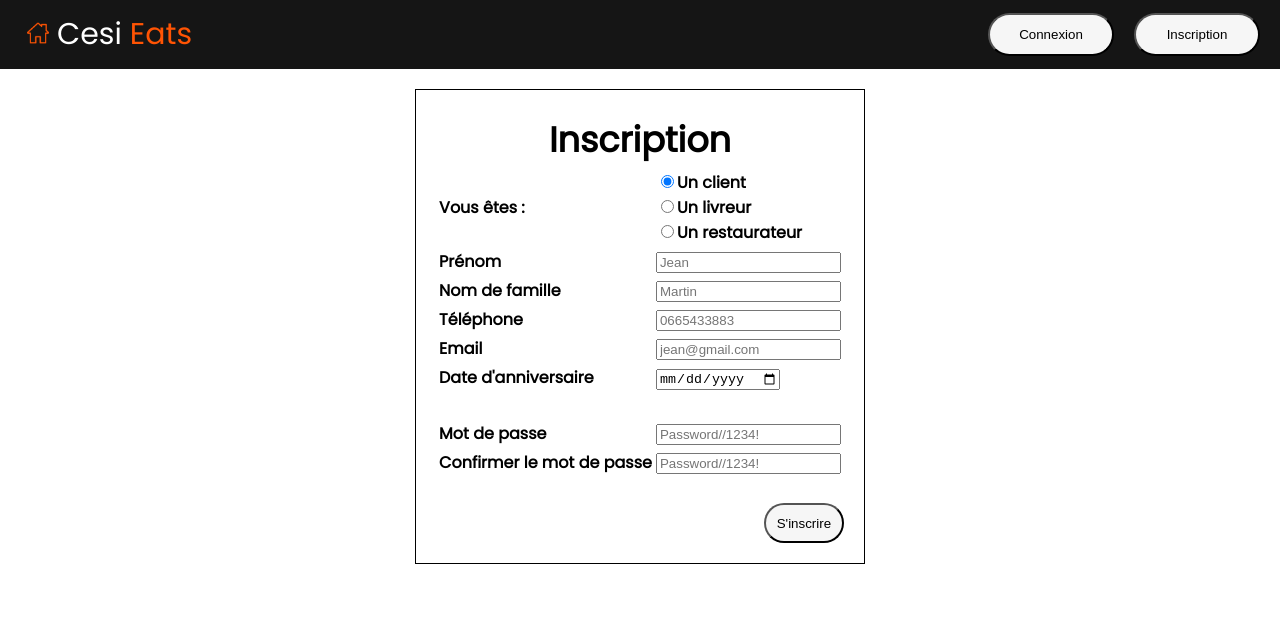
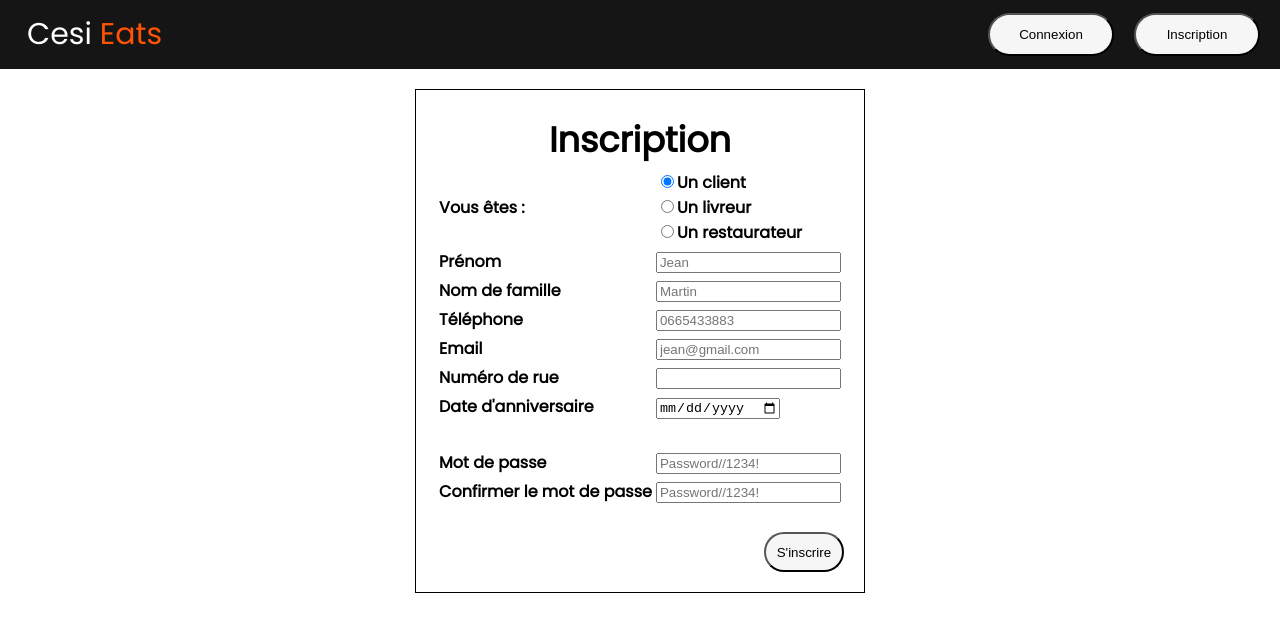
Before and after one commit to CESI-ORL-A4/cesi-eats-groupe-4, a Vue app in the folder view-web-app/: page /SignUp in a window 1280 px wide. Shown: the top 632 px of the page. Built offline with nearby package versions, Linux system fonts and the light colour scheme.

Commit message:
Remove logo

```diff
--- a/view-web-app/src/components/Banner.vue
+++ b/view-web-app/src/components/Banner.vue
@@ -18,7 +18,7 @@ function homePage() {
 <template>
   <div class="flex-container">
     <div class="item" @click="homePage">
-      <p><img alt="Redirection home" src="../assets/home.png" width="22" height="22"/> Cesi <span>Eats</span></p>
+      <p> Cesi <span>Eats</span></p>
     </div>
     <div class="item-x">
       <button type="button" class="btn_sign_in" @click="btn_sign_in">Connexion</button>
--- a/view-web-app/src/components/SignUp.vue
+++ b/view-web-app/src/components/SignUp.vue
@@ -44,6 +44,10 @@
         <tr>
           <th><label for="email">Email </label></th>
           <th><input type="email" id="email" name="email" placeholder="jean@gmail.com" required="required"></th>
+        </tr>
+        <tr>
+          <th><label for="address">Numéro de rue</label></th>
+          <th><input type="text" id="address" name="address" placeholder=" " required="required"></th>
         </tr>
         <tr>
           <th><label for="birthdayDate">Date d'anniversaire </label></th>
```
Also changed, not shown: view-web-app/src/assets/home.png (deleted).
